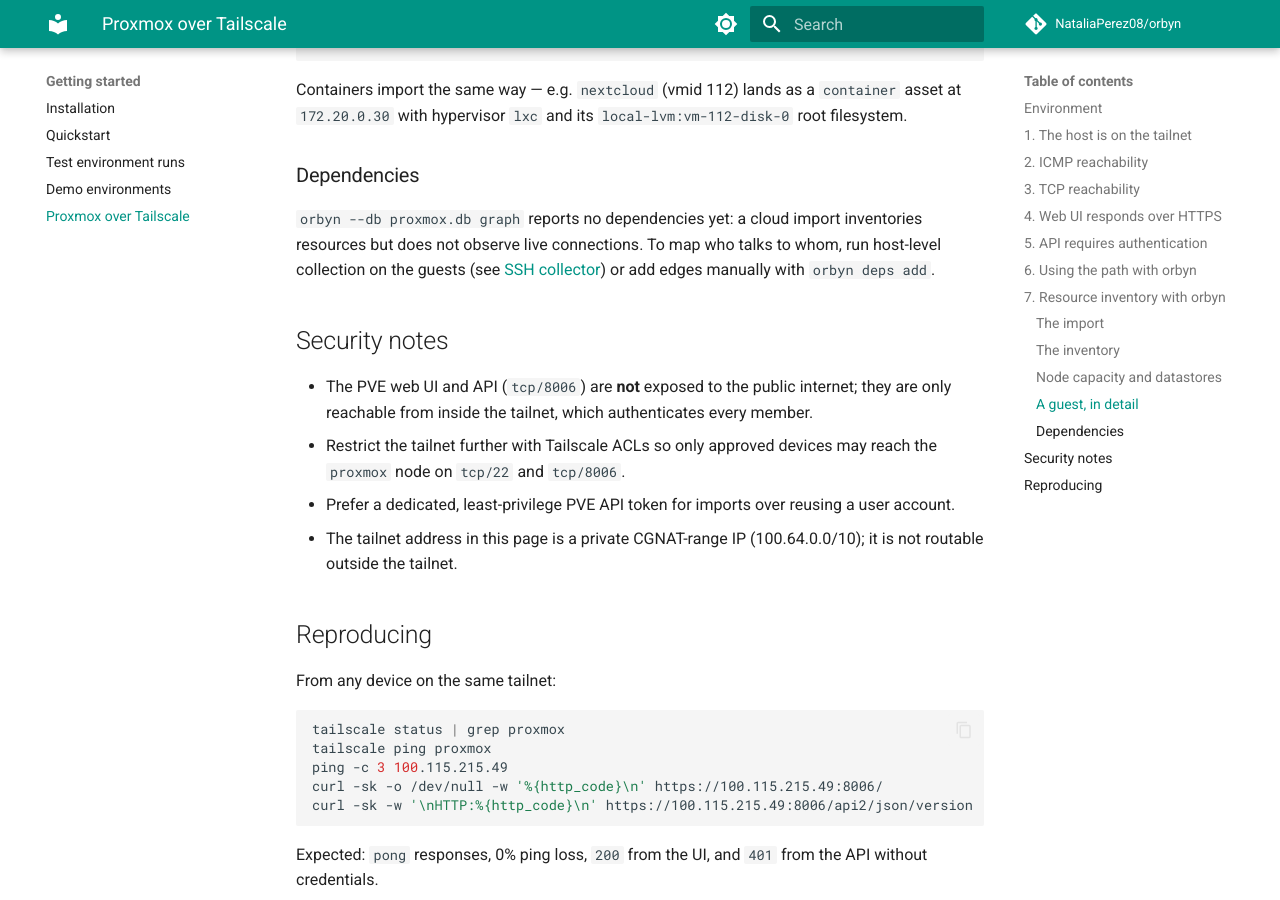
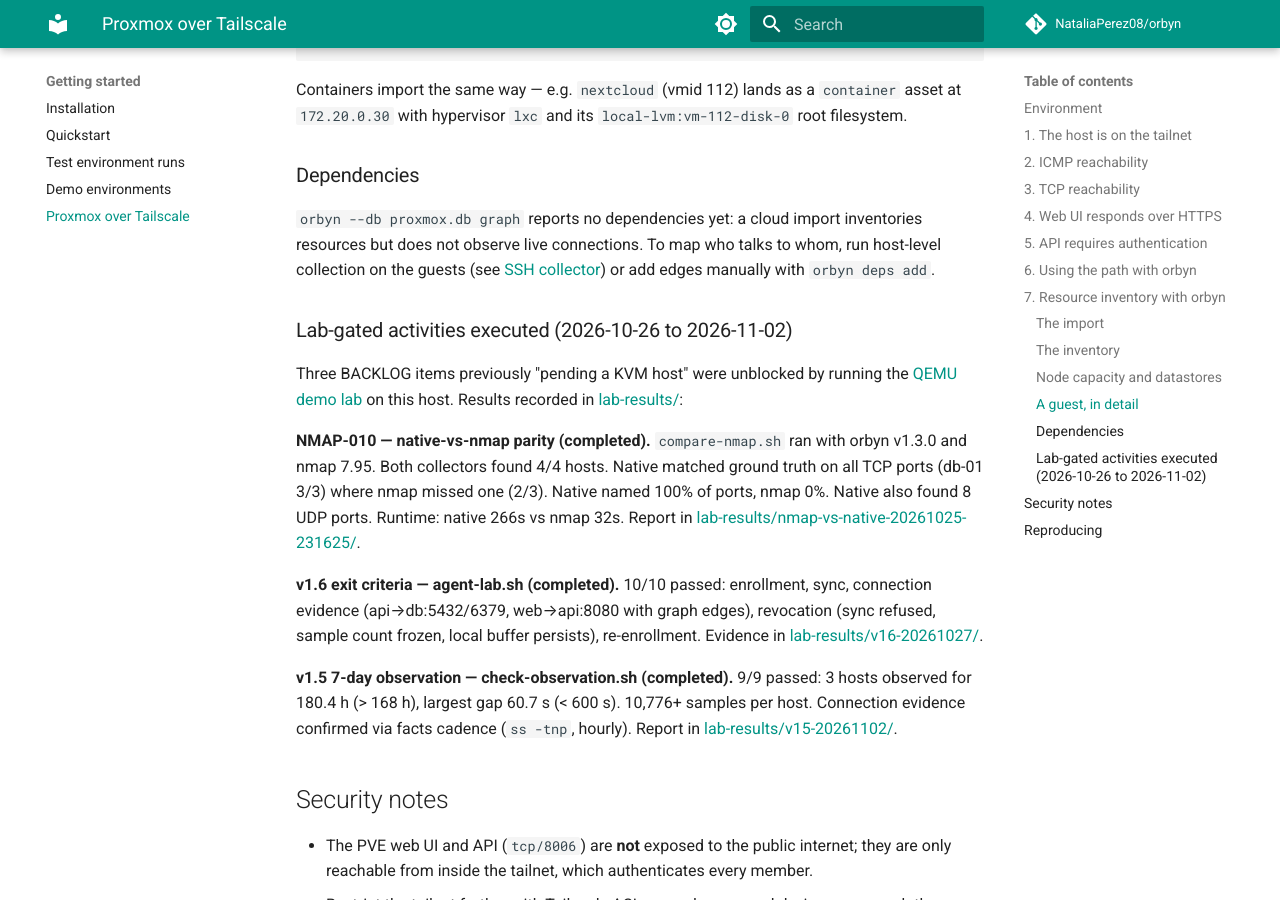
Before and after one commit to NataliaPerez08/orbyn, an MkDocs documentation site: the page built from docs/proxmox-tailscale.md, in a window 1280 px wide and 900 px high, scrolled down 5113 px. Built offline with MkDocs 1.6.1 and Material for MkDocs 9.7.7, drawn with Linux system fonts in a browser that asks for light colours; comment, search, counter and statistics services are not loaded.

Commit message:
docs: v1.5 7-day observation completed (9/9 passed, span 180.4h)
- New: docs/lab-results/v15-20261102/ with report.md and evidence.log
- check-observation.sh: fix json_num to take first match (sample_count
  appears in both coverage and window sections)
- BACKLOG.md: v1.5 7-day observation marked done with link to report
- lab-results/README.md: v1.5 added to recorded runs, pending cleared
- proxmox-tailscale.md: lab-gated activities section with final results
- BASELINE_AUDIT.md: G-5 resolved
- NMAP_REPLACEMENT_PLAN.md: NMAP-002 marked done

```diff
--- a/docs/proxmox-tailscale.md
+++ b/docs/proxmox-tailscale.md
@@ -268,6 +268,31 @@
 (see [SSH collector](collectors/ssh.md)) or add edges manually with
 `orbyn deps add`.
 
+### Lab-gated activities executed (2026-10-26 to 2026-11-02)
+
+Three BACKLOG items previously "pending a KVM host" were unblocked by
+running the [QEMU demo lab](demo-environments.md) on this host. Results
+recorded in [lab-results/](lab-results/README.md):
+
+**NMAP-010 — native-vs-nmap parity (completed).**
+`compare-nmap.sh` ran with orbyn v1.3.0 and nmap 7.95. Both collectors
+found 4/4 hosts. Native matched ground truth on all TCP ports (db-01
+3/3) where nmap missed one (2/3). Native named 100% of ports, nmap 0%.
+Native also found 8 UDP ports. Runtime: native 266s vs nmap 32s. Report
+in [lab-results/nmap-vs-native-20261025-231625/](lab-results/nmap-vs-native-20261025-231625/report.md).
+
+**v1.6 exit criteria — agent-lab.sh (completed).**
+10/10 passed: enrollment, sync, connection evidence (api→db:5432/6379,
+web→api:8080 with graph edges), revocation (sync refused, sample count
+frozen, local buffer persists), re-enrollment. Evidence in
+[lab-results/v16-20261027/](lab-results/v16-20261027/evidence.log).
+
+**v1.5 7-day observation — check-observation.sh (completed).**
+9/9 passed: 3 hosts observed for 180.4 h (> 168 h), largest gap 60.7 s
+(< 600 s). 10,776+ samples per host. Connection evidence confirmed via
+facts cadence (`ss -tnp`, hourly). Report in
+[lab-results/v15-20261102/](lab-results/v15-20261102/report.md).
+
 ## Security notes
 
 - The PVE web UI and API (`tcp/8006`) are **not** exposed to the public
```
Also changed, not shown: docs/BACKLOG.md (+4 -2 lines), docs/BASELINE_AUDIT.md (+1 -1 lines), docs/NMAP_REPLACEMENT_PLAN.md (+1 -1 lines), docs/lab-results/README.md (+2 -3 lines), docs/lab-results/v15-20261102/report.md (added, +86 -0 lines), 2 other files.
